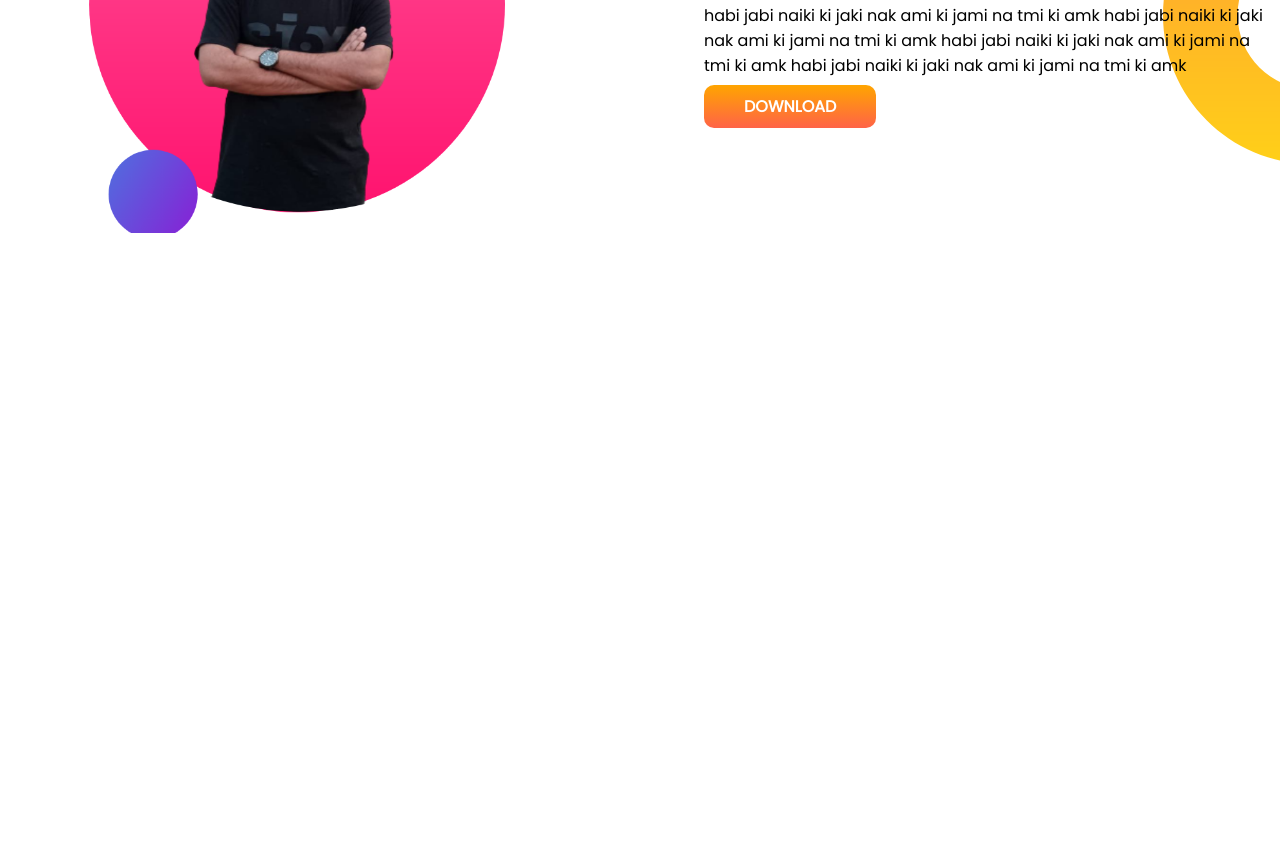
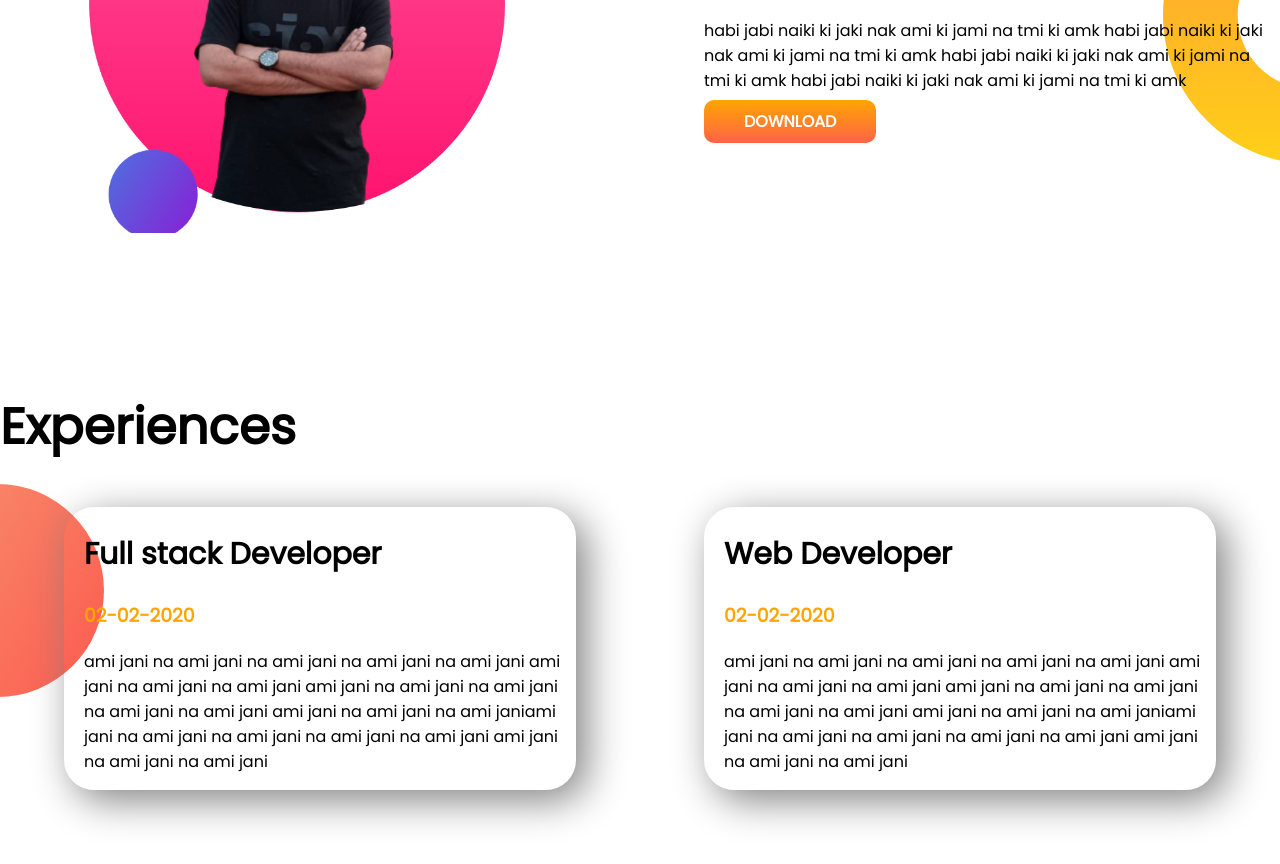
Before and after one commit to tariqulislam616/developer-portfolio, a plain HTML site: page index.html in a window 1280 px wide. Shown: the part 824-1688 px from the top of the page. Before the commit the page ends 1214 px from the top, so only its background shows below. Drawn offline with Linux system fonts and the light colour scheme.

Commit message:
new-line-add

```diff
--- a/index.html
+++ b/index.html
@@ -11,7 +11,7 @@
     <link rel="stylesheet" href="style.css">
 </head>
 <body>
-    <section class="top-banner">
+    <section class="top-banner flexible-container">
         <div class="half-width">
             <h1>WELLCOME TO</h1>
         <h1><span class="orange-color">Tariqul Islam</span> World!</h1>
@@ -23,7 +23,7 @@
             <img src="images/tariqul.png" alt="">
         </div>
     </section>
-    <section class="dream-big">
+    <section class="dream-big flexible-container">
        <div class="half-width">
         <img src="images/tariqul2.png" alt="">
        </div>
@@ -34,5 +34,20 @@
            <a class="link-button" target="_blank" href="https://www.facebook.com/tariqulislam.seyam.9">DOWNLOAD</a>
        </div>
     </section>
+    <section class="experience-area">
+        <h1>Experiences</h1>
+        <div class="flexible-container">
+            <div class="experience-item">
+                <h2>Full stack Developer</h2>
+                <h3 class="orange-color">02-02-2020</h3>
+                <p>ami jani na ami jani na ami jani na ami jani na ami jani ami jani na ami jani na ami jani ami jani na ami jani na ami jani na ami jani na ami jani ami jani na ami jani na ami janiami jani na ami jani na ami jani na ami jani na ami jani ami jani na ami jani na ami jani</p>
+            </div>
+            <div class="experience-item">
+                <h2>Web Developer</h2>
+                <h3 class="orange-color">02-02-2020</h3>
+                <p>ami jani na ami jani na ami jani na ami jani na ami jani ami jani na ami jani na ami jani ami jani na ami jani na ami jani na ami jani na ami jani ami jani na ami jani na ami janiami jani na ami jani na ami jani na ami jani na ami jani ami jani na ami jani na ami jani</p>
+            </div>
+        </div>
+    </section>
 </body>
 </html>
--- a/style.css
+++ b/style.css
@@ -5,10 +5,13 @@ body{
 h1{
     font-size: 50px;
 }
+h2{
+    font-size: 30px;
+}
 .orange-color{
     color: orange;
 }
-section{
+.flexible-container{
     display: flex;
     margin-bottom: 150px;
 }
@@ -36,3 +39,17 @@ section{
     background-repeat: no-repeat;
     background-position: right;
 }
+.experience-area{
+    background-image: url(images/exp-bg.png);
+    background-repeat: no-repeat;
+    background-position: left;
+}
+.experience-item{
+    width: 40%;
+    margin-left: 5%;
+    margin-right: 5%;
+    padding-left: 20px;
+    border-radius: 30px;
+    box-shadow: 10px 10px 40px gray;
+
+}
```
